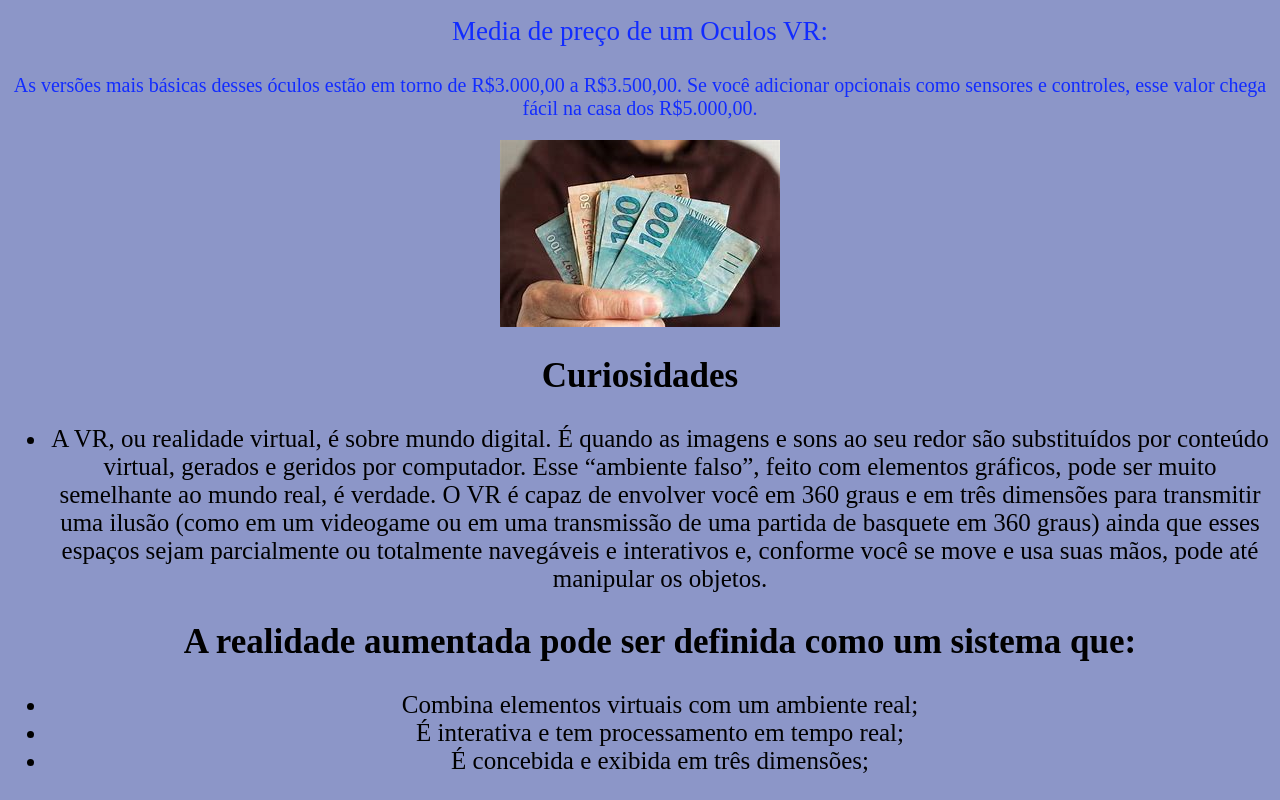
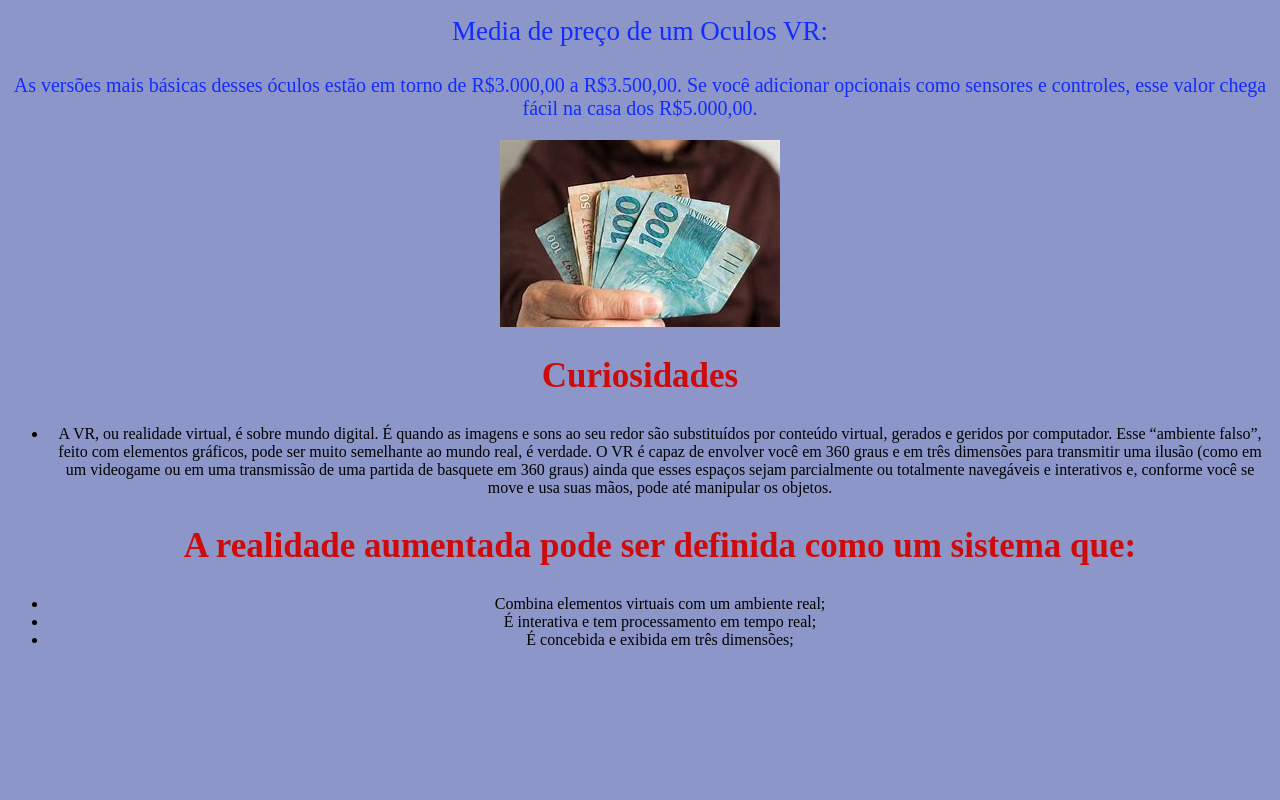
Before and after one commit to Isaque-Vitor/A-Nova-Tecnologia-VR, a plain HTML site: page index.html in a window 1280 px wide. Shown: the part 813-1613 px from the top of the page. After the commit the page ends 1478 px from the top, so only its background shows below. Drawn offline with Linux system fonts and the light colour scheme.

Commit message:
Add files via upload

```diff
--- a/style.css
+++ b/style.css
@@ -13,7 +13,10 @@
    }
     ul {
     font-size: 25px
+    color: #10009B
  }
 
   h2 {
-    font-size: 35px
+    font-size: 35px;
+    color: #CE0B0B
+  }
```
